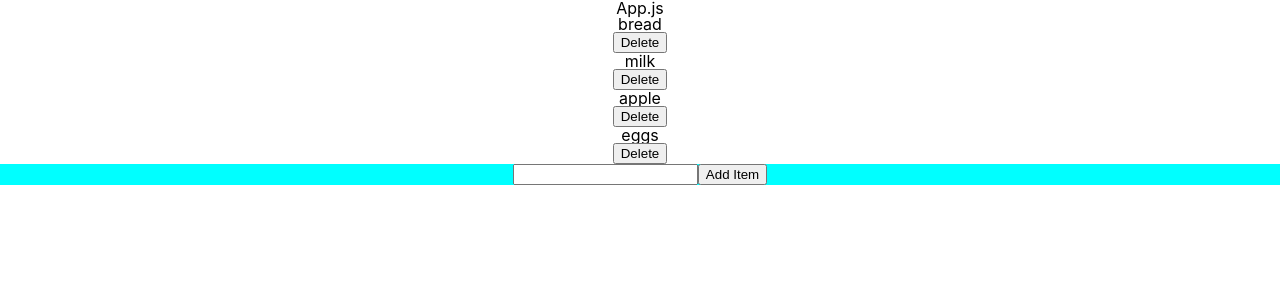
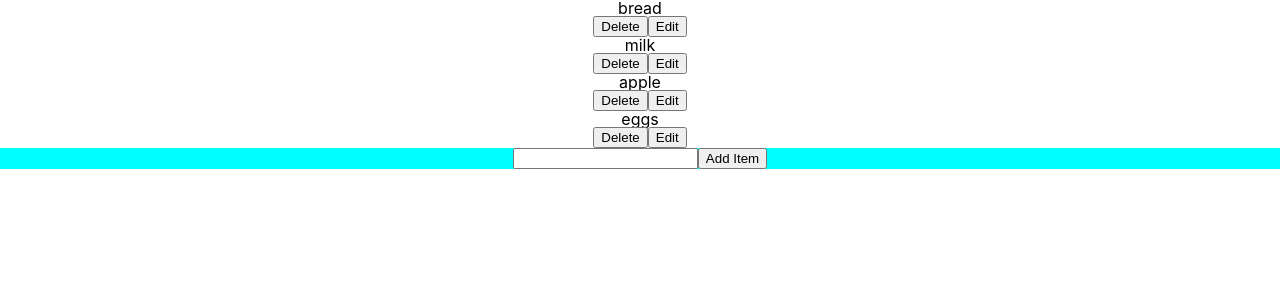
Before and after one commit to suthyscott/43-week-1-concepts, a React (Create React App) app: page / in a window 1280 px wide. Shown: the top 300 px of the page. Built offline with nearby package versions, Linux system fonts and the light colour scheme.

Commit message:
added update feature

```diff
--- a/src/App.jsx
+++ b/src/App.jsx
@@ -12,17 +12,21 @@ function App() {
       setItems([...items])
     }
 
+    const updateItem = (index, newVal) => {
+        items.splice(index, 1, newVal)
+        setItems([...items])
+    }
+
     // const itemsList = items.map((element, index) => {
     //   return <Item item={element}/>
     // })
 
     return (
         <main className="App">
-            <h1>App.js</h1>
 
             <section>
             {items.map((element, index) => {
-                return <Item item={element} deleteItem={deleteItem} index={index}/>
+                return <Item item={element} deleteItem={deleteItem} index={index} updateItem={updateItem}/>
             })}
             </section>
 
--- a/src/components/Item.jsx
+++ b/src/components/Item.jsx
@@ -1,8 +1,24 @@
-const Item = ({item, deleteItem, index}) => {
+import { useState } from "react"
+
+const Item = ({ item, deleteItem, index, updateItem}) => {
+    const [editing, setEditing] = useState(false)
+    const [currentVal, setCurrentVal] = useState(item)
+
     return (
         <div>
-            <p>{item}</p>
-            <button onClick={() => deleteItem(index)}>Delete</button>
+            {editing ? (
+                <div>
+                    <input value={currentVal} onChange={e => setCurrentVal(e.target.value)}/>
+                    <button onClick={() => {updateItem(index, currentVal); setEditing(false)}}>Save</button>
+                    <button onClick={() => setEditing(false)}>Cancel</button>
+                </div>
+            ) : (
+                <div>
+                    <p>{item}</p>
+                    <button onClick={() => deleteItem(index)}>Delete</button>
+                    <button onClick={() => setEditing(true)}>Edit</button>
+                </div>
+            )}
         </div>
     )
 }
```
